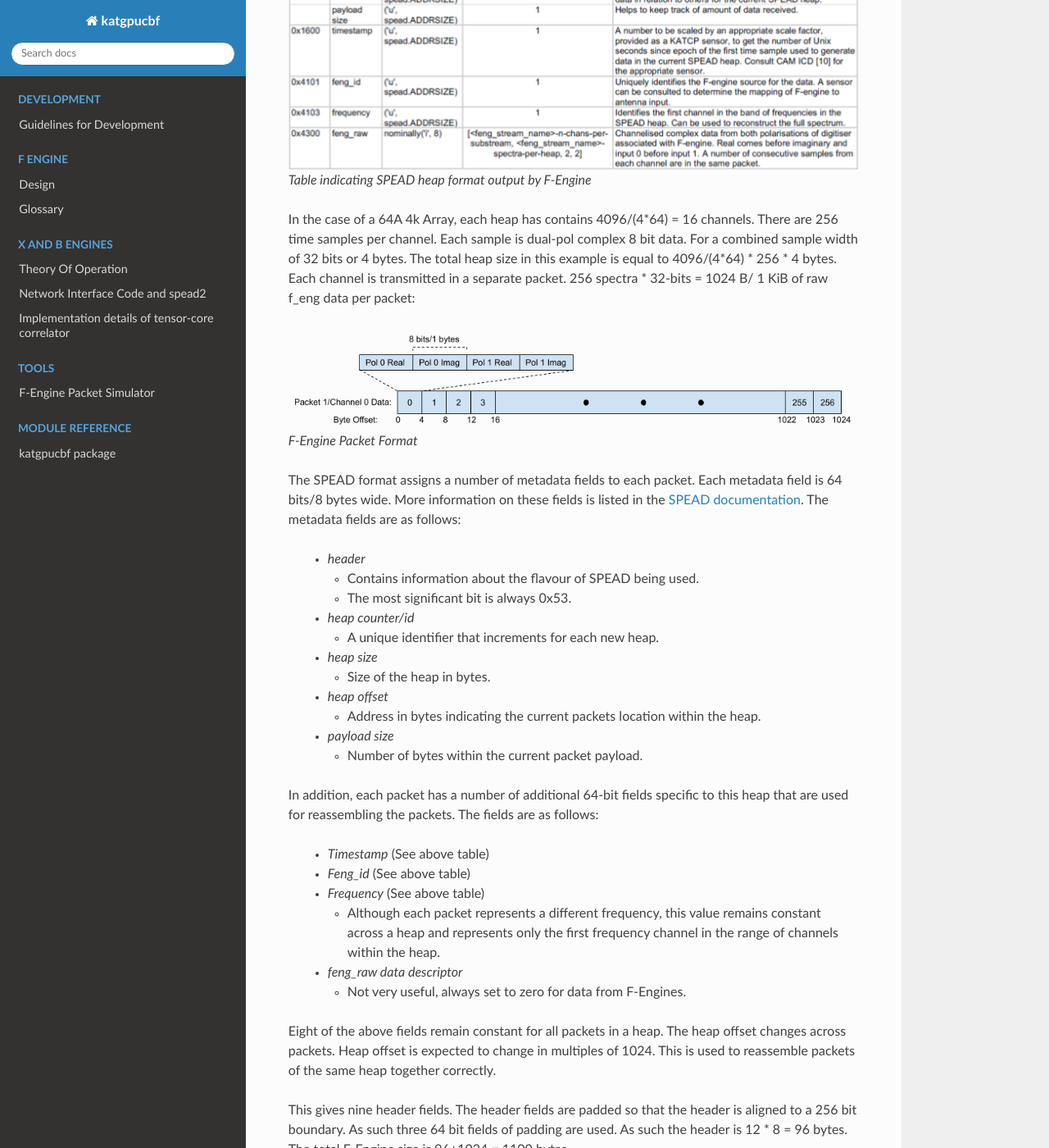
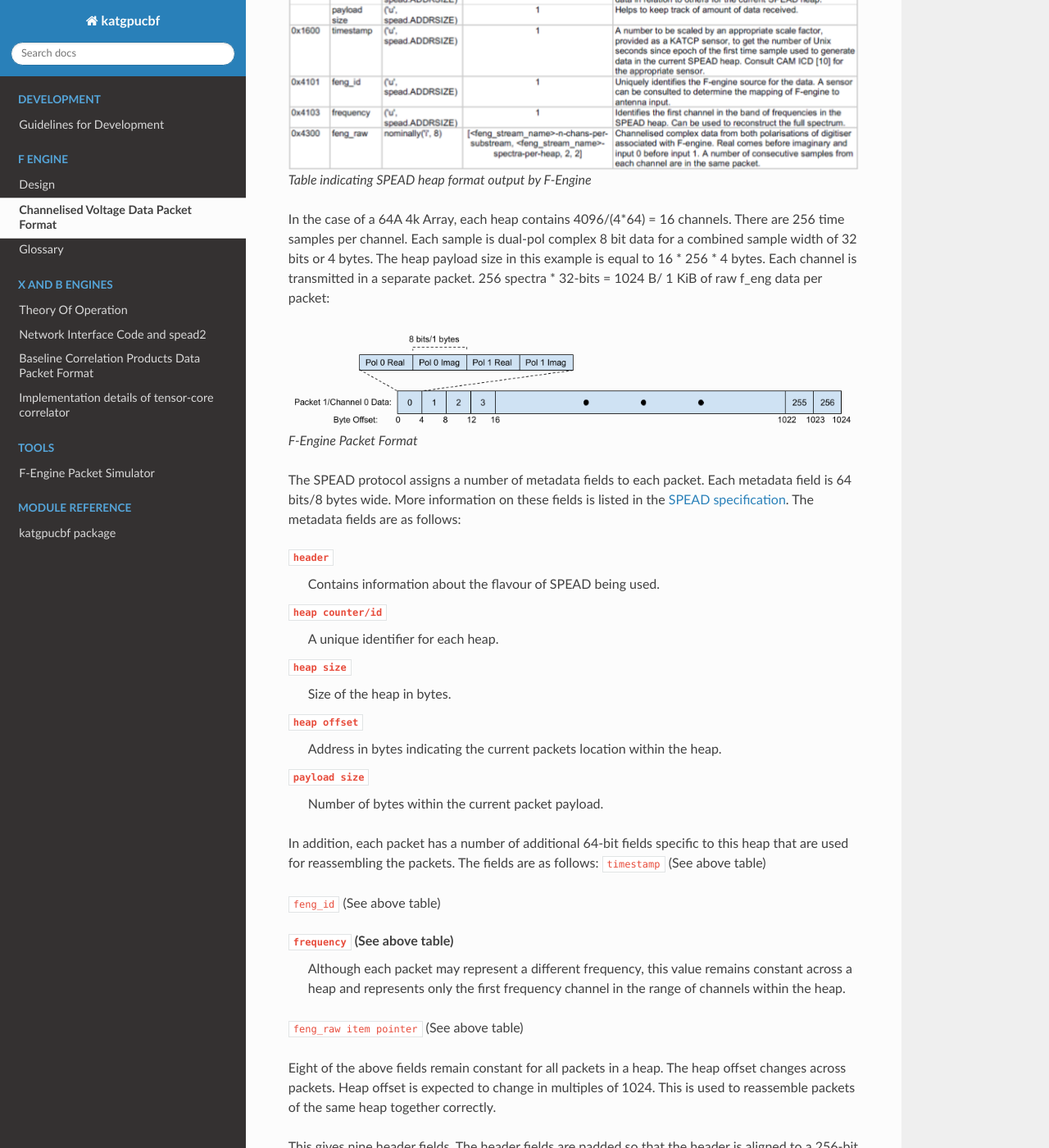
Before and after one commit to ska-sa/katgpucbf, a Sphinx documentation site: the page built from doc/fgpu.packet_format.rst, in a window 1280 px wide and 1400 px high, scrolled down 357 px. Shown: the whole window at 82% size. Built offline with Sphinx 7.4.7 and the Read the Docs theme 2.0.0, drawn with Linux system fonts in a browser that asks for light colours; formulas are drawn with MathJax 3; the version number could not be read and is left out; some of the changed text lies outside the part shown.

Commit message:
Add misc documentation updates
As per feedback on PR #131, there were a few formatting changes required
to conform a bit better to the .rst format. The X-Engine packet format
diagram was updated with the correct byte increments. I still need to
check if the relative links to documentation is working as expected.

Contributes to: NGC-376.

```diff
--- a/doc/fgpu.packet_format.rst
+++ b/doc/fgpu.packet_format.rst
@@ -1,63 +1,55 @@
+.. _fgpu-packet-format:
+
 Channelised Voltage Data Packet Format
-~~~~~~~~~~~~~~~~~~~~~~~~~~~~~~~~~~~~~~
+======================================
 
-According to the **MeerKAT M1000-0001 CBF-Data Subscribers ICD(M1200-0001-020)**,
+According to the **MeerKAT M1000-0001 CBF-Data Subscribers ICD (M1200-0001-020)**,
 the output SPEAD heaps from the F-Engine have the following data format:
 
 .. figure:: images/feng_spead_heap_format_table.png
-  :width: 1087px
 
   Table indicating SPEAD heap format output by F-Engine
 
-In the case of a 64A 4k Array, each heap has contains 4096/(4*64) = 16 channels.
-There are 256 time samples per channel. Each sample is dual-pol complex 8 bit data.
-For a combined sample width of 32 bits or 4 bytes. The total heap size in this example is
-equal to 4096/(4*64) * 256 * 4 bytes. Each channel is transmitted in a separate packet.
+In the case of a 64A 4k Array, each heap contains 4096/(4*64) = 16 channels.
+There are 256 time samples per channel. Each sample is dual-pol complex 8 bit data
+for a combined sample width of 32 bits or 4 bytes. The heap payload size in this example
+is equal to 16 * 256 * 4 bytes. Each channel is transmitted in a separate packet.
 256 spectra * 32-bits = 1024 B/ 1 KiB of raw f_eng data per packet:
 
 .. figure:: images/feng_pkt_format.png
-  :width: 1087px
 
   F-Engine Packet Format
 
-The SPEAD format assigns a number of metadata fields to each packet. Each metadata
+The SPEAD protocol assigns a number of metadata fields to each packet. Each metadata
 field is 64 bits/8 bytes wide. More information on these fields is listed in the
-`SPEAD documentation`_. The metadata fields are as follows:
+`SPEAD specification`_. The metadata fields are as follows:
 
-.. _SPEAD documentation: https://casper.ssl.berkeley.edu/astrobaki/images/9/93/SPEADsignedRelease.pdf
+.. _SPEAD specification: https://casper.ssl.berkeley.edu/astrobaki/images/9/93/SPEADsignedRelease.pdf
 
-  * `header`
-
-    * Contains information about the flavour of SPEAD being used.
-    * The most significant bit is always 0x53.
-  * `heap counter/id`
-
-    * A unique identifier that increments for each new heap.
-  * `heap size`
-
-    * Size of the heap in bytes.
-  * `heap offset`
-
-    * Address in bytes indicating the current packets location within the heap.
-  * `payload size`
-
-    * Number of bytes within the current packet payload.
+``header``
+  Contains information about the flavour of SPEAD being used.
+``heap counter/id``
+  A unique identifier for each heap.
+``heap size``
+  Size of the heap in bytes.
+``heap offset``
+  Address in bytes indicating the current packets location within the heap.
+``payload size``
+  Number of bytes within the current packet payload.
 
 In addition, each packet has a number of additional 64-bit fields specific
 to this heap that are used for reassembling the packets.
 The fields are as follows:
-  * `Timestamp` (See above table)
-  * `Feng_id` (See above table)
-  * `Frequency` (See above table)
+``timestamp`` (See above table)
 
-    * Although each packet represents a different frequency,
-      this value remains constant across a heap and represents
-      only the first frequency channel in the range of
-      channels within the heap.
+``feng_id`` (See above table)
 
-  * `feng_raw data descriptor`
-
-    * Not very useful, always set to zero for data from F-Engines.
+``frequency`` (See above table)
+  Although each packet may represent a different frequency,
+  this value remains constant across a heap and represents
+  only the first frequency channel in the range of
+  channels within the heap.
+``feng_raw item pointer`` (See above table)
 
 Eight of the above fields remain constant for all packets in a heap.
 The heap offset changes across  packets. Heap offset is expected to change in
@@ -65,12 +57,12 @@ multiples of 1024. This is used to reassemble packets of the same heap together
 correctly.
 
 This gives nine header fields. The header fields are padded so that the header
-is aligned to a 256 bit boundary. As such three 64 bit fields of padding are used.
-As such the header is 12 * 8 = 96 bytes. The total F-Engine size is 96+1024 = 1100 bytes.
+is aligned to a 256-bit boundary. As such three 64-bit fields of padding are used.
+As such the header is 12 * 8 = 96 bytes. The total F-Engine packet size is
+96+1024 = 1100 bytes.
 
 The final UDP datagram payload is as follows:
 
 .. figure:: images/feng_udp_datagram_payload.png
-  :width: 300px
 
   Final F-Engine UDP Datagram Payload
--- a/doc/index.rst
+++ b/doc/index.rst
@@ -18,6 +18,7 @@ Welcome to katgpucbf's documentation!
    :caption: F engine
 
    fgpu.design
+   fgpu.packet_format
    fgpu.glossary
 
 .. toctree::
@@ -26,6 +27,7 @@ Welcome to katgpucbf's documentation!
 
    xbgpu.theory
    xbgpu.networking
+   xbgpu.packet_format
    xbgpu.tcc
 
 .. toctree::
--- a/doc/katgpucbf.xbgpu.xbengine.rst
+++ b/doc/katgpucbf.xbgpu.engine.rst
@@ -1,7 +1,7 @@
-katgpucbf.xbgpu.xbengine module
+katgpucbf.xbgpu.engine module
 ===============================
 
-.. automodule:: katgpucbf.xbgpu.xbengine
+.. automodule:: katgpucbf.xbgpu.engine
    :members:
    :undoc-members:
    :show-inheritance:
--- a/doc/katgpucbf.xbgpu.rst
+++ b/doc/katgpucbf.xbgpu.rst
@@ -10,8 +10,8 @@ Submodules
    katgpucbf.xbgpu.main
    katgpucbf.xbgpu.precorrelation_reorder
    katgpucbf.xbgpu.recv
-   katgpucbf.xbgpu.tensorcore_xengine_core
-   katgpucbf.xbgpu.xbengine
+   katgpucbf.xbgpu.correlation
+   katgpucbf.xbgpu.engine
    katgpucbf.xbgpu.xsend
 
 Module contents
--- a/doc/xbgpu.networking.rst
+++ b/doc/xbgpu.networking.rst
@@ -29,7 +29,8 @@ one or more UDP packets. A SPEAD transmitter will decompose a heap into packets
 and the receiver will collect all the packets and reassemble the heap.
 
 The heaps and corresponding packet formats received by katxbgpu have already
-been defined and is discussed in the fgpu.packet_format document.
+been defined and is discussed in the :ref:`fgpu-packet-format`
+document.
 
 spead2
 ~~~~~~
```
Also changed, not shown: doc/katgpucbf.xbgpu.correlation.rst (added, +7 -0 lines), doc/katgpucbf.xbgpu.tensorcore_xengine_core.rst (deleted, +0 -7 lines), doc/xbgpu.packet_format.rst (+30 -37 lines), doc/images/xeng_pkt_format.png, 2 other files.
